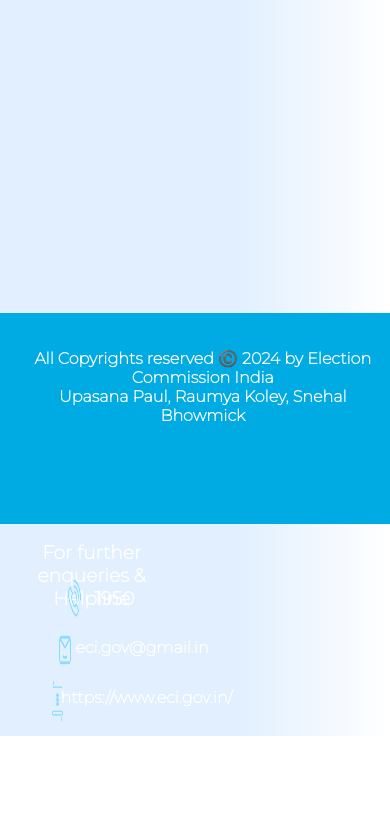
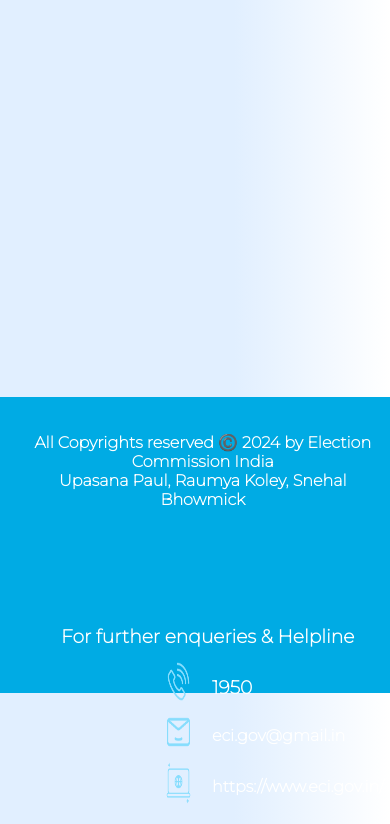
Before and after one commit to Upasana1807/Electoral-Application, a React (Create React App) app: page /nomdone in a window 390 px wide. Shown: the part 683-1507 px from the top of the page. Before the commit the page ends 1419 px from the top, so only its background shows below. Built offline with nearby package versions, Linux system fonts and the light colour scheme.

Commit message:
canges made in footer, navber, home and voterdetails pages

```diff
--- a/src/Pages/Home/Home.css
+++ b/src/Pages/Home/Home.css
@@ -12,6 +12,7 @@
     padding-top: 20vh;
     padding-left: 5%;
     display: flex;
+    margin-bottom: -14vh;
 }
 .inner-div1{
     height: 80vh;
@@ -24,8 +25,8 @@
     width: 45%;
 
     margin-left: 6%;
-    /* margin-top: 4vh; */
-    margin-bottom: 12vh;
+    margin-top: 4vh;
+    /* margin-bottom: 12vh; */
 }
 .inner-div3{
     height: 10vh;
--- a/src/Pages/Voterdetails/Voterdetails.css
+++ b/src/Pages/Voterdetails/Voterdetails.css
@@ -34,14 +34,16 @@
 .personal_details_div{
     height: 55vh;
     width: 47%;
-
+    /* background-color: brown; */
     display: block;
+    margin-left: -4%;
+    margin-top: 2%;
 }
 .image{
     height: 40vh;
     width: 80%;
-
-    margin-top: 56px;
+    /* background-color: aqua; */
+    margin-top: 5%;
 
 
 }
@@ -164,8 +166,8 @@
 .batton{
     height: 7vh;
     width: 100%;
-
-
+    /* background-color: brown; */
+    margin-top: 3%;
 }
 .batton button {
     width: 32%;
--- a/src/Pages/Voterdetails/Voterdetails.jsx
+++ b/src/Pages/Voterdetails/Voterdetails.jsx
@@ -1,7 +1,7 @@
 import React, { useState } from "react";
 import {Link} from "react-router-dom";
 import "./Voterdetails.css";
-import My from "../../Images/my.png";
+import User from "../../Images/user .png";
 import { useLocation } from "react-router-dom";
 import { useEffect } from "react";
 
@@ -21,7 +21,7 @@
            <div className="inner_div">
            <div className="image_div">
             <div className="image">
-                <img src={My} alt="sample" className="profile_pic"></img>
+                <img src={User} alt="sample" className="profile_pic"></img>
             </div>
             </div>
            <div className="personal_details_div">
@@ -49,7 +49,7 @@
                 </i>
             </div>
             <div className="batton">
-            <Link to="/countdown">
+            <Link to="/voting">
                 <button className={isChecked ? 'enabled' : 'disabled'} onClick={() => alert('This page will redirect you to the voting page')} id="btn">
                 <b>Continue</b>
                 </button>
--- a/src/components/Footer.css
+++ b/src/components/Footer.css
@@ -47,27 +47,55 @@
       margin-left: 15%;
       margin-top: 0vh;
   }
+  .more-div{
+    height: 4vh;
+    width: 90%;
+    /* background-color: brown; */
+  }
+  h3{
+    color: white;
+    font-family: 'Montserrat', sans-serif;
+    margin-top:2vh;
+  }
+  .call-div{
+    height: 5vh;
+    width: 95%;
+    margin-top: 0.5vh;
+    display:flex;
+    margin-left:10%;
+  }
+  .mail-div{
+    height: 5vh;
+    width: 95%;
+    margin-top: 1vh;
+    display: flex;
+    margin-left: 10%;
+    }
   .details-div{
     height: 5vh;
     width: 80%;
     margin-left: -28%;
     /* background-color: chartreuse; */
     text-align: left;
+    color: white;
+    font-family: 'Montserrat', sans-serif;
+    margin-top: 0.5vh;
   }
+  .web-div{
+    height: 5vh;
+    width: 95%;
+    margin-top: 1vh;
+    display: flex;
+    margin-left: 10%;
+  }
+  @media only screen and (max-width: 920px){
+      .footer-whole{
+        height: 35vh;
+        width: 100%;
+        margin-top: 20vh;
 
-  @media only screen and (max-width: 920px){
-      /* .footer-whole{
-        height: 25vh;
-        width: 100%;
-        margin-top: 10vh;
+      }
 
-      } */
-      .links-div{
-        height: 17vh;
-        width: 50%;
-        margin-left: 1%;
-        margin-top: 0vh;
-      }
   }
   @media (min-width: 920px){
     .links-div{
@@ -76,4 +104,5 @@
       margin-left: 1%;
       margin-top: 0vh;
     }
+
   }
--- a/src/components/Footer.jsx
+++ b/src/components/Footer.jsx
@@ -17,34 +17,14 @@
           </h4>
         </div>
         <div className="links-div">
-          <div
-            className="more-div"
-            style={{ height: "4vh", width: "90%"}}
-          >
-            <h3
-              style={{ color: "white", fontFamily: "'Montserrat', sans-serif", marginTop:"2vh"}}
-            >
-              {" "}
-              For further enqueries & Helpline{" "}
-            </h3>
+          <div className="more-div">
+            <h3> For further enqueries & Helpline </h3>
           </div>
-          <div
-            className="call-div"
-            style={{
-              height: "5vh",
-              width: "95%",
-              marginTop: "0.5vh",
-              display: "flex",
-
-              marginLeft:"10%"
-            }}
-          >
+          <div className="call-div">
             <div className="icon-div">
               <img className="footer-phone" src={phone} alt="phone-icon" />
             </div>
-            <div
-              className="details-div"
-            >
+            <div className="details-div">
               <h3
                 style={{
                   color: "white",
@@ -57,23 +37,11 @@
               </h3>
             </div>
           </div>
-          <div
-            className="mail-div"
-            style={{
-              height: "5vh",
-              width: "95%",
-              marginTop: "1vh",
-              display: "flex",
-
-              marginLeft:"10%"
-            }}
-          >
-            <div className="icon-div" >
+          <div className="mail-div">
+            <div className="icon-div">
               <img className="footer-mail" src={email} alt="email-icon" />
             </div>
-            <div
-              className="details-div"
-            >
+            <div className="details-div">
               <h4
                 style={{
                   color: "white",
@@ -88,16 +56,8 @@
           </div>
           <div
             className="web-div"
-            style={{
-              height: "5vh",
-              width: "95%",
-              marginTop: "1vh",
-              display: "flex",
-
-              marginLeft:"10%"
-            }}
           >
-            <div className="icon-div" >
+            <div className="icon-div">
               <a
                 href="https://www.eci.gov.in/"
                 target="_blank"
@@ -107,9 +67,7 @@
                 <img className="footer-web" src={web} alt="website-icon" />{" "}
               </a>
             </div>
-            <div
-              className="details-div"
-            >
+            <div className="details-div">
               <a
                 href="https://www.eci.gov.in/"
                 target="_blank"
--- a/src/components/Navbar/Navbar.jsx
+++ b/src/components/Navbar/Navbar.jsx
@@ -13,7 +13,7 @@
       <img src={logo} alt="sample" className='icon-div'></img>
       </div>
       <div className='nav-inner2'>
-      <a href="/">
+      <a href="/Electoral-Application">
       <img src={icon} alt="sample" className='icon-div2'></img>
      </a>
       </div>
```
Also changed, not shown: src/Images/my.png (deleted), src/Images/user .png (added).
